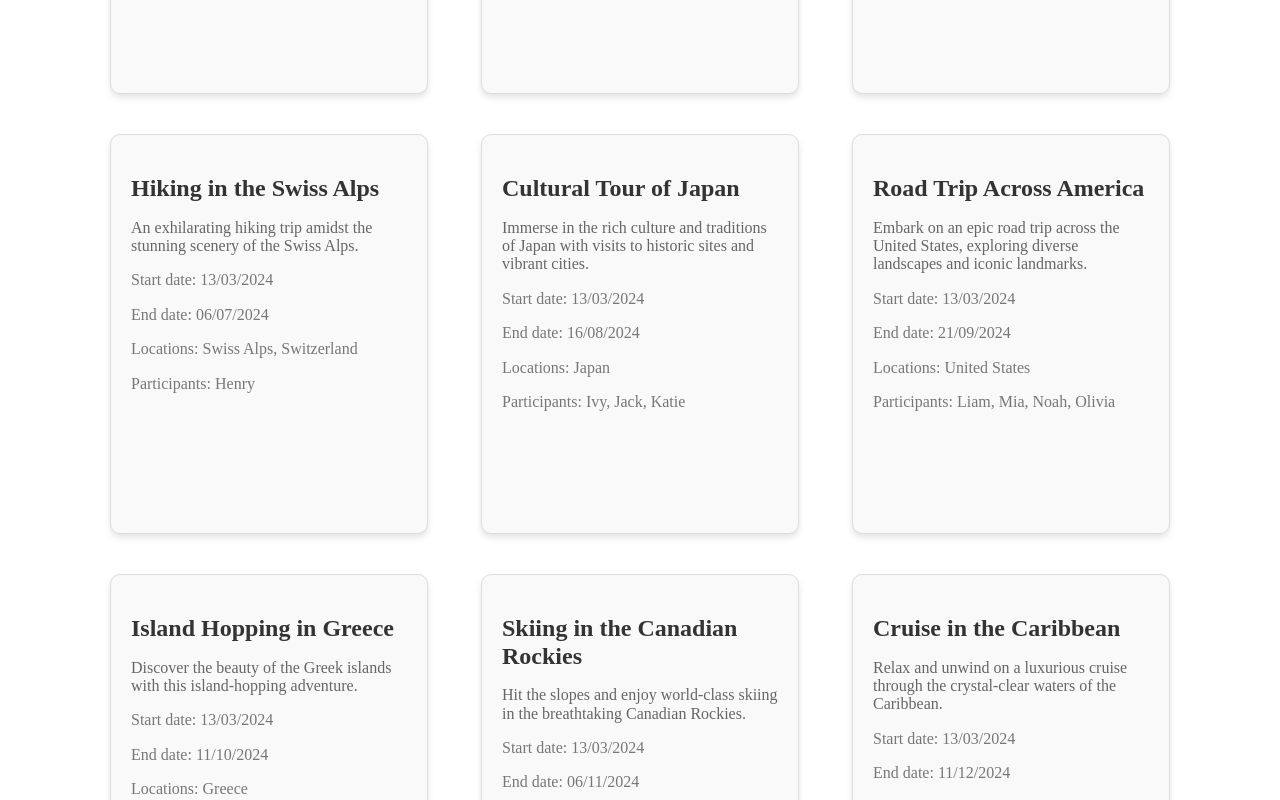
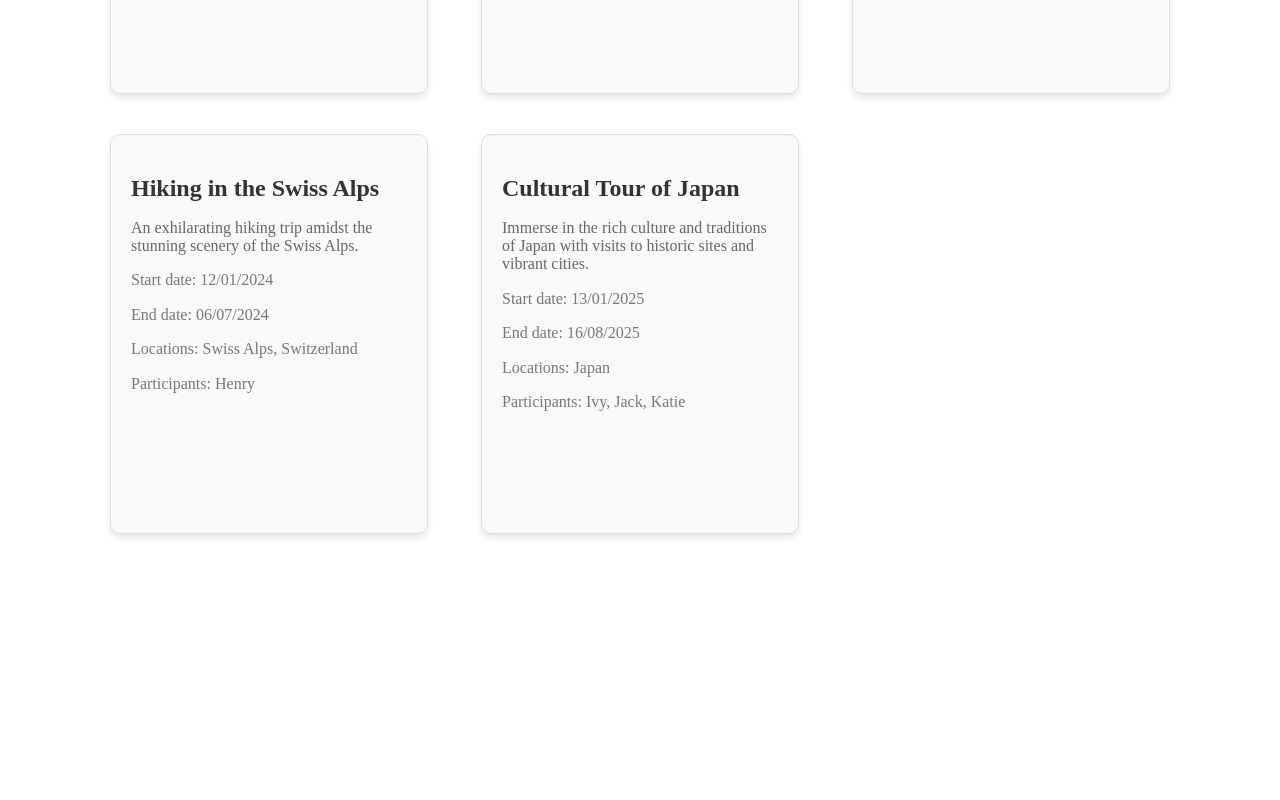
Before and after one commit to marandmart/holidayPlanner, a React (Vite) app: page / in a window 1280 px wide. Shown: the part 460-1260 px from the top of the page. After the commit the page ends 1026 px from the top, so only its background shows below. Built offline with nearby package versions, Linux system fonts and the light colour scheme.

Commit message:
changed pdf filename

```diff
--- a/src/context/initialData.json
+++ b/src/context/initialData.json
@@ -12,7 +12,7 @@
     "id": "2",
     "title": "Beach Vacation in Bali",
     "description": "Relaxing getaway to enjoy the beautiful beaches and vibrant culture of Bali.",
-    "startDate": "2024-03-12",
+    "startDate": "2024-03-10",
     "endDate": "2024-05-20",
     "locations": "Bali, Indonesia",
     "participants": "Charlie, Diana, Ethan"
@@ -21,7 +21,7 @@
     "id": "3",
     "title": "Safari Adventure in Kenya",
     "description": "Experience the thrill of a safari and witness the breathtaking wildlife of Kenya.",
-    "startDate": "2024-03-12",
+    "startDate": "2024-05-12",
     "endDate": "2024-06-10",
     "locations": "Kenya",
     "participants": "Frank, Grace"
@@ -30,7 +30,7 @@
     "id": "4",
     "title": "Hiking in the Swiss Alps",
     "description": "An exhilarating hiking trip amidst the stunning scenery of the Swiss Alps.",
-    "startDate": "2024-03-12",
+    "startDate": "2024-01-11",
     "endDate": "2024-07-05",
     "locations": "Swiss Alps, Switzerland",
     "participants": "Henry"
@@ -39,54 +39,9 @@
     "id": "5",
     "title": "Cultural Tour of Japan",
     "description": "Immerse in the rich culture and traditions of Japan with visits to historic sites and vibrant cities.",
-    "startDate": "2024-03-12",
-    "endDate": "2024-08-15",
+    "startDate": "2025-01-12",
+    "endDate": "2025-08-15",
     "locations": "Japan",
     "participants": "Ivy, Jack, Katie"
-  },
-  {
-    "id": "6",
-    "title": "Road Trip Across America",
-    "description": "Embark on an epic road trip across the United States, exploring diverse landscapes and iconic landmarks.",
-    "startDate": "2024-03-12",
-    "endDate": "2024-09-20",
-    "locations": "United States",
-    "participants": "Liam, Mia, Noah, Olivia"
-  },
-  {
-    "id": "7",
-    "title": "Island Hopping in Greece",
-    "description": "Discover the beauty of the Greek islands with this island-hopping adventure.",
-    "startDate": "2024-03-12",
-    "endDate": "2024-10-10",
-    "locations": "Greece",
-    "participants": "Peter, Quinn"
-  },
-  {
-    "id": "8",
-    "title": "Skiing in the Canadian Rockies",
-    "description": "Hit the slopes and enjoy world-class skiing in the breathtaking Canadian Rockies.",
-    "startDate": "2024-03-12",
-    "endDate": "2024-11-05",
-    "locations": "Canadian Rockies, Canada",
-    "participants": "Rachel, Sam"
-  },
-  {
-    "id": "9",
-    "title": "Cruise in the Caribbean",
-    "description": "Relax and unwind on a luxurious cruise through the crystal-clear waters of the Caribbean.",
-    "startDate": "2024-03-12",
-    "endDate": "2024-12-10",
-    "locations": "Caribbean",
-    "participants": "Tom, Ursula, Victor"
-  },
-  {
-    "id": "10",
-    "title": "Backpacking in Southeast Asia",
-    "description": "Embark on a budget-friendly adventure through the enchanting landscapes of Southeast Asia.",
-    "startDate": "2024-03-12",
-    "endDate": "2025-01-15",
-    "locations": "Southeast Asia",
-    "participants": "Wendy"
   }
 ]
--- a/src/pages/PlanList/index.tsx
+++ b/src/pages/PlanList/index.tsx
@@ -54,7 +54,7 @@ const PlanList = () => {
             </Button>
             <PDFDownloadLink
               document={<PDFDocument data={travelPlans} />}
-              fileName="example.pdf"
+              fileName="travel_plans.pdf"
             >
               {({ loading }) =>
                 loading ? "Loading document..." : "Download PDF"
```
